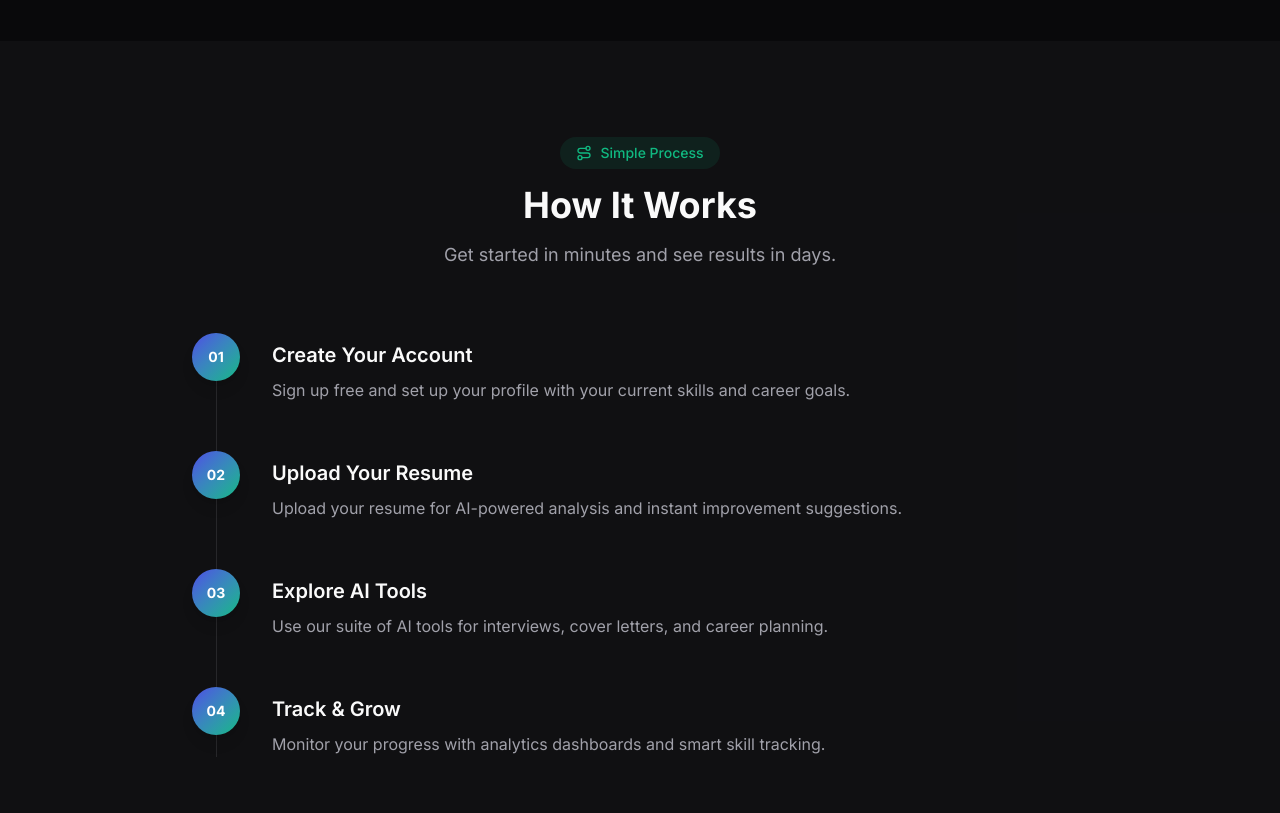
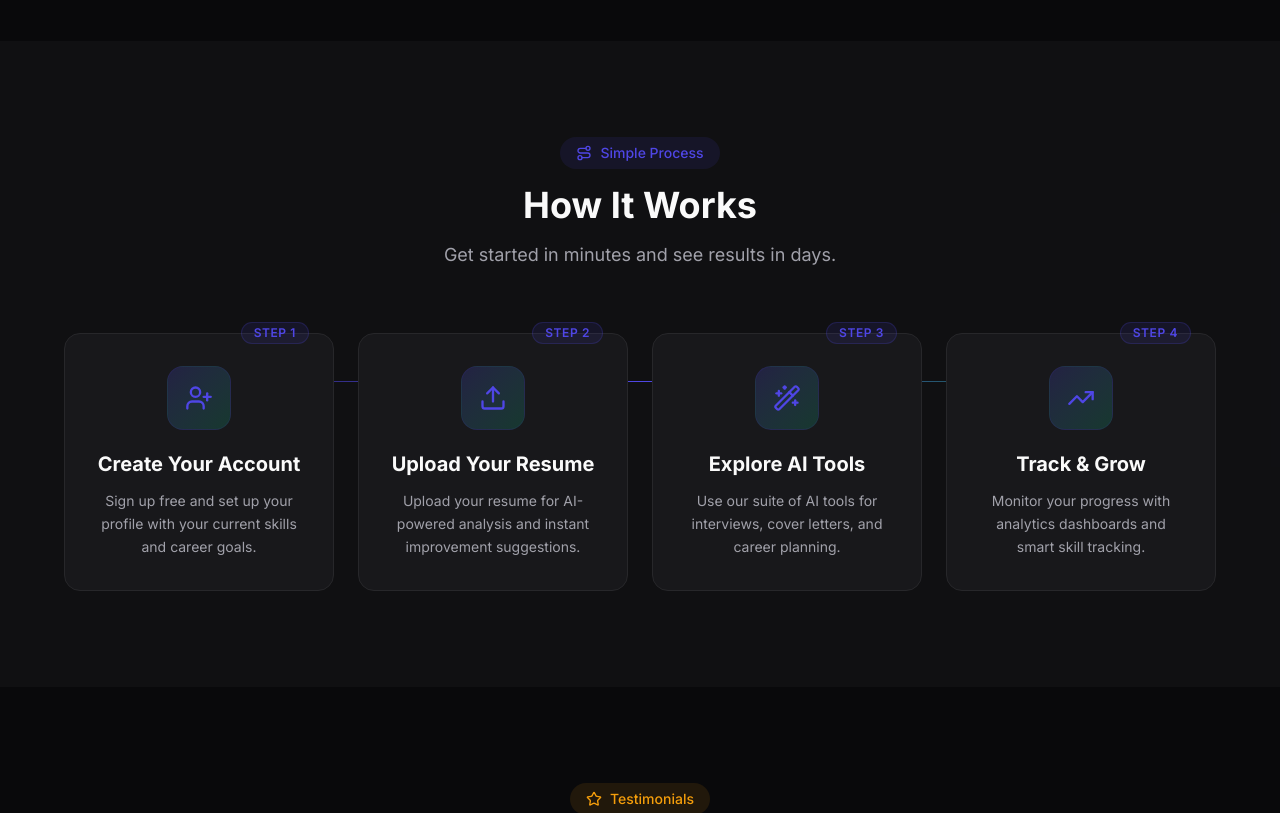
Before and after one commit to bashar35790/AI-Career-Coach, a Next.js app in the folder frontend/: page / in a window 1280 px wide. Shown: the part 1820-2633 px from the top of the page. Built offline with nearby package versions, Linux system fonts and the light colour scheme; no server answers.

Commit message:
Redesign How It Works: premium 4-column card layout with icons

```diff
--- a/frontend/src/app/page.tsx
+++ b/frontend/src/app/page.tsx
@@ -7,6 +7,7 @@ import {
   ArrowRight, Sparkles, FileText, MessageSquare,
   Route, Target, Brain, ChevronDown, Star,
   Users, BookOpen, Award, Rocket, Zap, ChevronLeft, ChevronRight,
+  UserPlus, Upload, WandSparkles, TrendingUp,
 } from 'lucide-react';
 
 const fadeUp = {
@@ -59,10 +60,10 @@ const features = [
 ];
 
 const steps = [
-  { num: '01', title: 'Create Your Account', desc: 'Sign up free and set up your profile with your current skills and career goals.' },
-  { num: '02', title: 'Upload Your Resume', desc: 'Upload your resume for AI-powered analysis and instant improvement suggestions.' },
-  { num: '03', title: 'Explore AI Tools', desc: 'Use our suite of AI tools for interviews, cover letters, and career planning.' },
-  { num: '04', title: 'Track & Grow', desc: 'Monitor your progress with analytics dashboards and smart skill tracking.' },
+  { icon: UserPlus, title: 'Create Your Account', desc: 'Sign up free and set up your profile with your current skills and career goals.' },
+  { icon: Upload, title: 'Upload Your Resume', desc: 'Upload your resume for AI-powered analysis and instant improvement suggestions.' },
+  { icon: WandSparkles, title: 'Explore AI Tools', desc: 'Use our suite of AI tools for interviews, cover letters, and career planning.' },
+  { icon: TrendingUp, title: 'Track & Grow', desc: 'Monitor your progress with analytics dashboards and smart skill tracking.' },
 ];
 
 const testimonials = [
@@ -267,7 +268,7 @@ export default function HomePage() {
 
       {/* ──────────────── How It Works ──────────────── */}
       <section className="py-24 px-4 bg-zinc-900/50">
-        <div className="max-w-4xl mx-auto">
+        <div className="max-w-6xl mx-auto">
           <motion.div
             initial="hidden"
             whileInView="visible"
@@ -275,7 +276,7 @@ export default function HomePage() {
             variants={fadeUp}
             className="text-center mb-16"
           >
-            <span className="inline-flex items-center gap-2 px-4 py-1.5 rounded-full bg-secondary/10 text-secondary text-sm font-medium mb-4">
+            <span className="inline-flex items-center gap-2 px-4 py-1.5 rounded-full bg-primary/10 text-primary text-sm font-medium mb-4">
               <Route className="w-4 h-4" />
               Simple Process
             </span>
@@ -285,10 +286,10 @@ export default function HomePage() {
             </p>
           </motion.div>
 
-          <div className="relative">
-            <div className="absolute left-6 top-0 bottom-0 w-px bg-border hidden sm:block" />
+          <div className="relative grid grid-cols-1 sm:grid-cols-2 lg:grid-cols-4 gap-6">
+            {/* connecting line */}
+            <div className="absolute top-12 left-[calc(12.5%+1.5rem)] right-[calc(12.5%+1.5rem)] h-px bg-gradient-to-r from-primary/40 via-primary to-secondary/40 hidden lg:block" />
 
-            <div className="space-y-12">
             {steps.map((s, i) => (
               <motion.div
                 key={i}
@@ -296,18 +297,25 @@ export default function HomePage() {
                 whileInView="visible"
                 viewport={{ once: true }}
                 variants={fadeUp}
-                  className="relative flex gap-8 items-start"
+                className="relative group"
               >
-                  <div className="relative z-10 flex-shrink-0 w-12 h-12 rounded-full bg-gradient-to-br from-primary to-secondary flex items-center justify-center text-white font-bold text-sm shadow-lg">
-                    {s.num}
+                <div className="relative z-10 flex flex-col items-center text-center p-8 rounded-2xl bg-zinc-900 border border-zinc-800 hover:border-primary/30 transition-all duration-500 hover:shadow-[0_0_40px_-12px_rgba(99,102,241,0.3)]">
+                  {/* step number badge */}
+                  <div className="absolute -top-3 right-6 px-3 py-0.5 rounded-full bg-primary/10 border border-primary/20 text-primary text-xs font-semibold tracking-wider">
+                    STEP {i + 1}
                   </div>
-                  <div className="pt-2">
-                    <h3 className="text-xl font-semibold">{s.title}</h3>
-                    <p className="text-text-muted mt-2 leading-relaxed">{s.desc}</p>
+
+                  {/* icon */}
+                  <div className="w-16 h-16 rounded-2xl bg-gradient-to-br from-primary/20 to-secondary/20 border border-primary/10 flex items-center justify-center mb-5 group-hover:scale-110 group-hover:shadow-lg group-hover:shadow-primary/20 transition-all duration-500">
+                    <s.icon className="w-7 h-7 text-primary" />
+                  </div>
+
+                  {/* content */}
+                  <h3 className="text-xl font-bold text-text mb-3">{s.title}</h3>
+                  <p className="text-sm text-text-muted leading-relaxed">{s.desc}</p>
                 </div>
               </motion.div>
             ))}
-            </div>
           </div>
         </div>
       </section>
```
Lines whose indentation alone changed are shown as unchanged.
